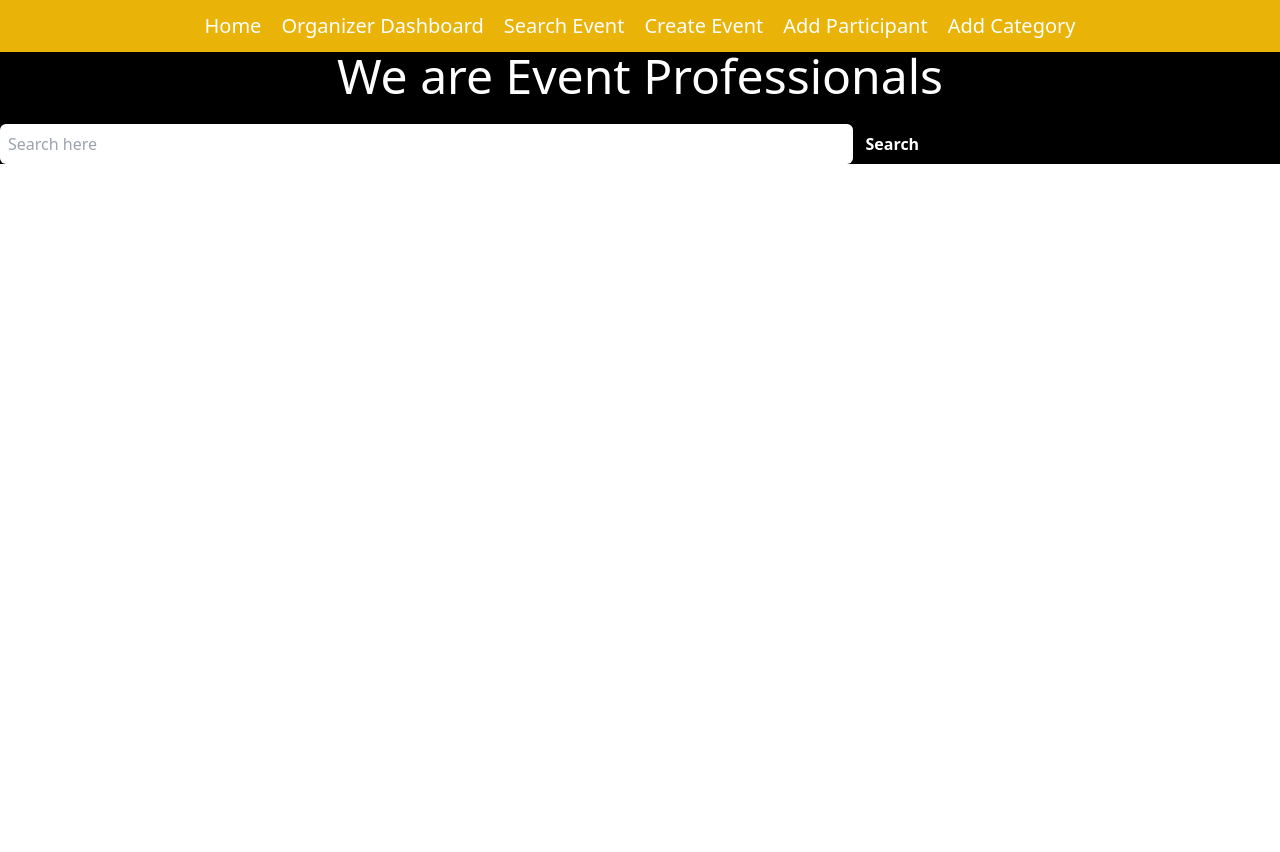
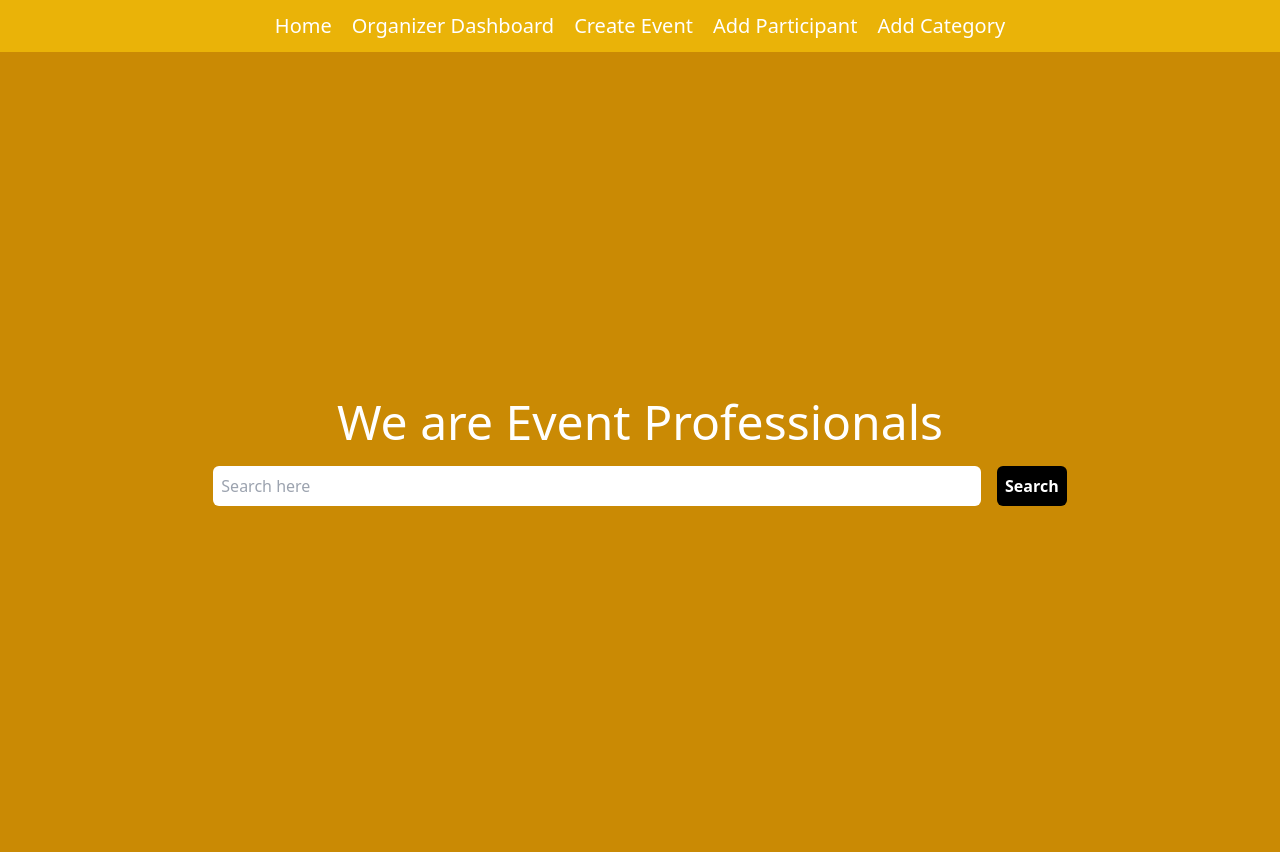
Before and after one commit to rafi00000/event-management-django, a Django app: page / in a window 1280 px wide. Before the commit the page ends 164 px from the top, so only its background shows below. Run offline with Django 5.2, Linux system fonts and the light colour scheme; tables that the repository leaves empty hold one stand-in row (values such as "Sample post").

Commit message:
error fixed.

```diff
--- a/event/models.py
+++ b/event/models.py
@@ -16,14 +16,15 @@ class Event(models.Model):
     date = models.DateField()
     time = models.TimeField()
     location = models.CharField(max_length=250)
-    category = models.ForeignKey(Category, on_delete=models.CASCADE)
+    category = models.ForeignKey(Category, on_delete=models.CASCADE, related_name='category')
+
     def __str__(self):
         return self.name
 
 class Participant(models.Model):
     name = models.CharField(max_length=150)
     email = models.EmailField(unique=True)
-    event = models.ManyToManyField(Event)
+    event = models.ManyToManyField(Event, related_name="participant")
 
     def __str__(self):
         return self.name
--- a/event/templates/home.html
+++ b/event/templates/home.html
@@ -5,18 +5,45 @@
     <meta charset="UTF-8">
     <meta name="viewport" content="width=device-width, initial-scale=1.0">
     <link rel="stylesheet" href="{% static 'css/output.css' %}">
-    <title>Home Page</title>
+    <title>Home</title>
 </head>
 <body>
     {% include "navbar.html" %}
     {% comment %} hero section {% endcomment %}
-    <section class="bg-black flex flex-col">
+    <section class="flex flex-col justify-center items-center h-screen bg-yellow-600 gap-5">
         <h1 class="text-white text-5xl text-center">We are Event Professionals</h1>
-        <br>
-        <form method="POST">
-            <input type="text" class="w-2/3 mx-auto p-2 rounded-md" placeholder="Search here">
-            <button class="bg-black text-white p-2 rounded-md font-bold">Search</button>
+        <form class="w-2/3 flex gap-4">
+            <input type="text" class="p-2 rounded-md w-full" placeholder="Search here" name="q">
+            <button type="submit" class="bg-black text-white p-2 rounded-md font-bold ">Search</button>
         </form>
     </section>
+
+    {% comment %} event section {% endcomment %}
+    <section>
+        {% if search_event %}
+            {% for event in search_event %}
+            {% comment %} card {% endcomment %}
+                <div class="shadow-2xl rounded-md p-4 w-3/4 mx-auto border flex gap-5">
+                    <div class="">
+                        <img src="" alt="" class="w-52 h-20 rounded-md">
+                    </div>
+
+                    <div>
+                        <div>
+                            <p class="text-xl font-bold">{{event.name}}</p>
+                            <p>{{event.description}}</p>
+                        </div>
+                        <div>
+                            <p>Date: {{event.date}}</p>
+                            <p>Total Participant: </p>
+                        </div>
+                    </div>
+
+                </div>
+                {% comment %} card end {% endcomment %}
+            {% endfor %}
+        {% endif %}
+    </section>
+</body>
 </body>
 </html>
--- a/event/templates/navbar.html
+++ b/event/templates/navbar.html
@@ -12,7 +12,6 @@
     <ul class="flex justify-center gap-5 list-none p-3 text-xl">
         <li><a href="{% url 'home-page' %}">Home</a></li>
         <li><a href="{% url 'organizer-dashboard' %}">Organizer Dashboard</a></li>
-        <li>Search Event</li>
         <li><a href="{% url 'create-event' %}">Create Event</a></li>
         <li><a href="{% url 'add-participant' %}">Add Participant</a></li>
         <li><a href="{% url 'add-category' %}">Add Category</a></li>
--- a/event/views.py
+++ b/event/views.py
@@ -4,18 +4,26 @@ from event.forms import CreateEventForm, AddParticipants, AddCategory
 from django.contrib import messages
 from event.models import Event, Participant
 from datetime import date, datetime
-from django.db.models import Count
+from django.db.models import Count, Sum
 
 
 
 # Create your views here.
 
 def home(request):
-    all_events = Event.objects.all()
+    # getting default and search by event result for home view
+    today_date = date.today()
+    query = request.GET.get('q', 'new')
+    if query == 'new':
+        search_event = Event.objects.filter(date=today_date).all()
+    else:
+        search_event = Event.objects.filter(name__icontains=query)
+    print(search_event)
+
     context = {
-        "all_events": all_events
+        "search_event": search_event
     }
-    return render(request, "home.html")
+    return render(request, "home.html", context)
 
 
 def organizer_dashboard(request):
--- a/static/css/output.css
+++ b/static/css/output.css
@@ -588,8 +588,24 @@ video {
   display: grid;
 }
 
+.h-20 {
+  height: 5rem;
+}
+
+.h-screen {
+  height: 100vh;
+}
+
 .w-2\/3 {
   width: 66.666667%;
+}
+
+.w-3\/4 {
+  width: 75%;
+}
+
+.w-52 {
+  width: 13rem;
 }
 
 .w-full {
@@ -612,12 +628,12 @@ video {
   grid-template-columns: repeat(1, minmax(0, 1fr));
 }
 
-.flex-row {
-  flex-direction: row;
+.flex-col {
+  flex-direction: column;
 }
 
-.flex-col {
-  flex-direction: column;
+.items-center {
+  align-items: center;
 }
 
 .justify-center {
@@ -630,6 +646,10 @@ video {
 
 .gap-5 {
   gap: 1.25rem;
+}
+
+.gap-2 {
+  gap: 0.5rem;
 }
 
 .space-y-5 > :not([hidden]) ~ :not([hidden]) {
@@ -690,14 +710,14 @@ video {
   background-color: rgb(234 179 8 / var(--tw-bg-opacity, 1));
 }
 
-.from-yellow-500 {
-  --tw-gradient-from: #eab308 var(--tw-gradient-from-position);
-  --tw-gradient-to: rgb(234 179 8 / 0) var(--tw-gradient-to-position);
-  --tw-gradient-stops: var(--tw-gradient-from), var(--tw-gradient-to);
+.bg-yellow-600 {
+  --tw-bg-opacity: 1;
+  background-color: rgb(202 138 4 / var(--tw-bg-opacity, 1));
 }
 
-.to-orange-500 {
-  --tw-gradient-to: #f97316 var(--tw-gradient-to-position);
+.bg-yellow-400 {
+  --tw-bg-opacity: 1;
+  background-color: rgb(250 204 21 / var(--tw-bg-opacity, 1));
 }
 
 .p-2 {
@@ -706,6 +726,10 @@ video {
 
 .p-3 {
   padding: 0.75rem;
+}
+
+.p-4 {
+  padding: 1rem;
 }
 
 .p-5 {
@@ -749,6 +773,17 @@ video {
   color: rgb(255 255 255 / var(--tw-text-opacity, 1));
 }
 
+.text-black {
+  --tw-text-opacity: 1;
+  color: rgb(0 0 0 / var(--tw-text-opacity, 1));
+}
+
+.shadow-2xl {
+  --tw-shadow: 0 25px 50px -12px rgb(0 0 0 / 0.25);
+  --tw-shadow-colored: 0 25px 50px -12px var(--tw-shadow-color);
+  box-shadow: var(--tw-ring-offset-shadow, 0 0 #0000), var(--tw-ring-shadow, 0 0 #0000), var(--tw-shadow);
+}
+
 .shadow-xl {
   --tw-shadow: 0 20px 25px -5px rgb(0 0 0 / 0.1), 0 8px 10px -6px rgb(0 0 0 / 0.1);
   --tw-shadow-colored: 0 20px 25px -5px var(--tw-shadow-color), 0 8px 10px -6px var(--tw-shadow-color);
```
